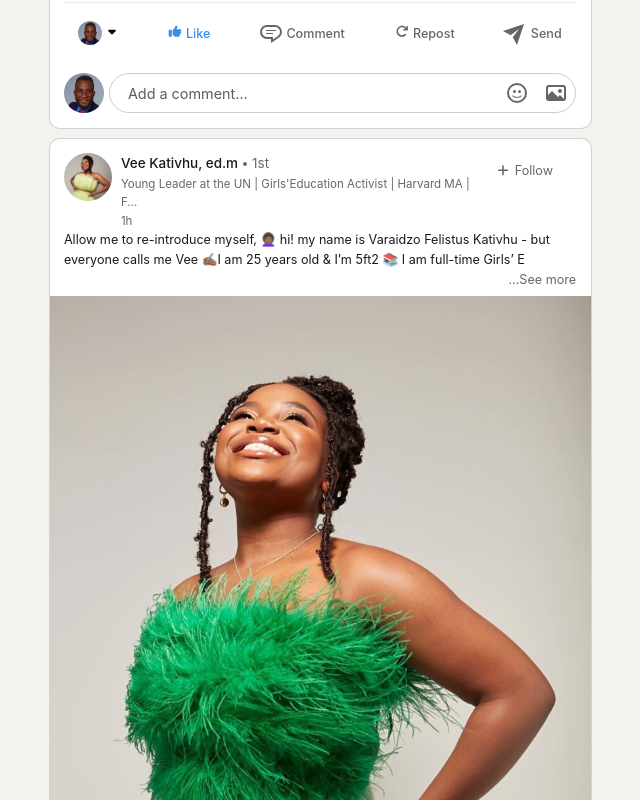
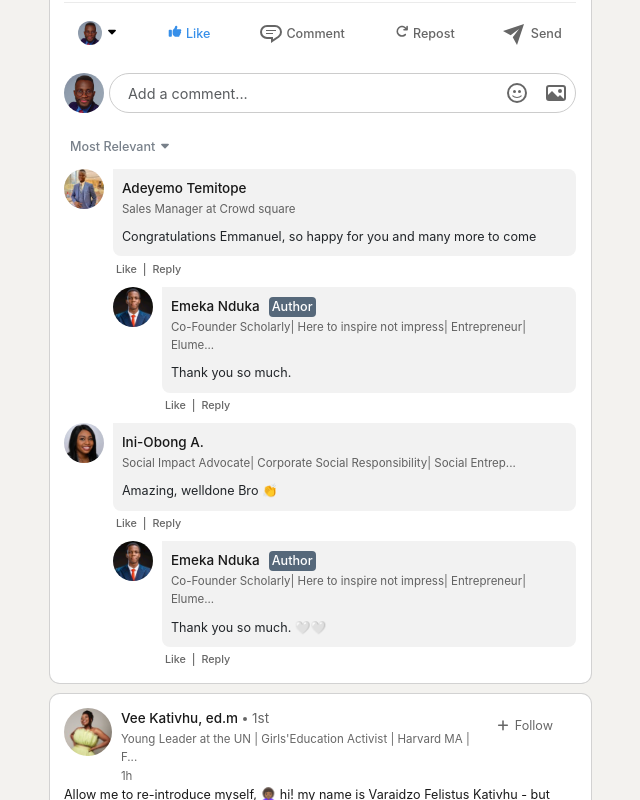
Before and after one commit to inioluwabello/linkedin, a Next.js app: page / in a window 1280 px wide. Shown: the part 1160-1960 px from the top of the page, without its empty margins (320-960 px from the left). Built offline with nearby package versions, Linux system fonts and the light colour scheme.

Commit message:
Added CommentItem component

```diff
--- /dev/null
+++ b/components/home/CommentItem.js
@@ -0,0 +1,39 @@
+const CommentItem = ({ comment }) => {
+  const titleLimiterCount = 70;
+  return (
+    <div className="new-comment mt-2">
+      <div className="fl comment-profile-details">
+        <img src={comment.profileImg} alt="User Profile Image" />
+        <div className="flex-grow-1">
+          <div className="comment-identity">
+            <div className="post-user-name pry-text">
+              <span className="name bold">{comment.name}</span>
+              {comment.isAuthor && <span className="author-tag text-md bold">Author</span>}
+            </div>
+            <div className="owner-title sm-text-1 alt-text">
+              {comment.title.length > titleLimiterCount
+                ? `${comment.title.slice(0, titleLimiterCount)}...`
+                : comment.title}
+            </div>
+
+            <div className="comment-content text-md mt-2">
+              {comment.content}
+            </div>
+          </div>
+
+          <div className="comment-actions mt-1 text-sm bold alt-text">
+            <span className="hover-bg">Like</span> |{" "}
+            <span className="hover-bg">Reply</span>
+          </div>
+
+          {comment.replies &&
+            comment.replies.map((reply) => {
+              return <CommentItem comment={reply} />;
+            })}
+        </div>
+      </div>
+    </div>
+  );
+};
+
+export default CommentItem;
--- a/components/home/PostComment.js
+++ b/components/home/PostComment.js
@@ -1,5 +1,8 @@
-const PostList = ({ post, user }) => {
+import PostCommentList from "./PostCommentList";
+
+const PostComment = ({ post, user }) => {
   return (
+    <>
         <div className="post-comments mt-3">
         <div className="new-comment fl">
             <img src={user.profileImg} alt="User Profile Image" />
@@ -43,7 +46,9 @@ const PostList = ({ post, user }) => {
             </div>
         </div>
         </div>
+        <PostCommentList post={post} />
+    </>
   );
 };
 
-export default PostList;
+export default PostComment;
--- /dev/null
+++ b/components/home/PostCommentList.js
@@ -0,0 +1,20 @@
+import { FontAwesomeIcon } from "@fortawesome/react-fontawesome";
+import { faCaretDown } from "@fortawesome/free-solid-svg-icons";
+import CommentItem from './CommentItem'
+
+const PostCommentList = ({ post }) => {
+  return (
+    <div className="post-comment-list mt-3">
+      <button className="order alt-color text-md bold">
+        <span>Most Relevant</span>{" "}
+        <FontAwesomeIcon icon={faCaretDown} width={12} height={12} />
+      </button>
+
+      {post.comments.map((comment) => {
+        return <CommentItem key={comment.id} comment={comment} />;
+      })}
+    </div>
+  );
+};
+
+export default PostCommentList;
--- a/pages/index.js
+++ b/pages/index.js
@@ -71,12 +71,14 @@ export async function getStaticProps() {
           comments: [{
             id: "comment-1",
             name: "Adeyemo Temitope",
-            img: "/images/posts/adeyemo.jpg",
+            profileImg: "/images/posts/adeyemo.jpg",
             title: "Sales Manager at Crowd square",
             content: "Congratulations Emmanuel, so happy for you and many more to come",
             time: "5h",
             replies: [{
+              id: "reply-1",
               name: "Emeka Nduka",
+              profileImg: "/images/posts/nduka.jpg",
               title: "Co-Founder Scholarly| Here to inspire not impress| Entrepreneur| Elumelu boy| Gen Z Speaker| Brand Influencer",
               content: "Thank you so much.",
               time: "4h",
@@ -89,12 +91,14 @@ export async function getStaticProps() {
           {
             id: "comment-2",
             name: "Ini-Obong A.",
-            img: "/images/posts/adeyemo.jpg",
+            profileImg: "/images/posts/ini.jpg",
             title: "Social Impact Advocate| Corporate Social Responsibility| Social Entreprenuer| MSc. Sustainability & Social Innovation HEC PARIS | 2020/21 TOTAL Energies Scholar",
             content: "Amazing, welldone Bro 👏",
             time: "5h",
             replies: [{
+              id: "reply-2",
               name: "Emeka Nduka",
+              profileImg: "/images/posts/nduka.jpg",
               title: "Co-Founder Scholarly| Here to inspire not impress| Entrepreneur| Elumelu boy| Gen Z Speaker| Brand Influencer",
               content: "Thank you so much. 🤍🤍",
               time: "4h",
--- a/styles/global.css
+++ b/styles/global.css
@@ -622,3 +622,41 @@ img {
   line-height: 20px;
   background-color: transparent;
 }
+
+.post-comment-list>button {
+  border: none;
+  background-color: transparent;
+}
+
+button.order>svg {
+  position: relative;
+  top: -1.5px;
+}
+
+.comment-profile-details>img {
+  height: 40px;
+  width: 40px;
+  border-radius: 50%;
+  margin-right: .5rem;
+}
+
+.comment-identity {
+  background-color: #f2f2f2;
+  padding: .5rem;
+  border-radius: 0 8px 8px 8px;
+}
+
+.comment-actions>span {
+  cursor: pointer;
+  display: inline-block;
+  padding: 0px 3px;
+  border-radius: 4px;
+}
+.author-tag{
+  display: inline-block;
+  padding: 0px 3px;
+  border-radius: 4px;
+  background-color: #56687a;
+  color: #fff;
+  margin-left: 0.5rem;
+}
```
Lines whose indentation alone changed are shown as unchanged.
